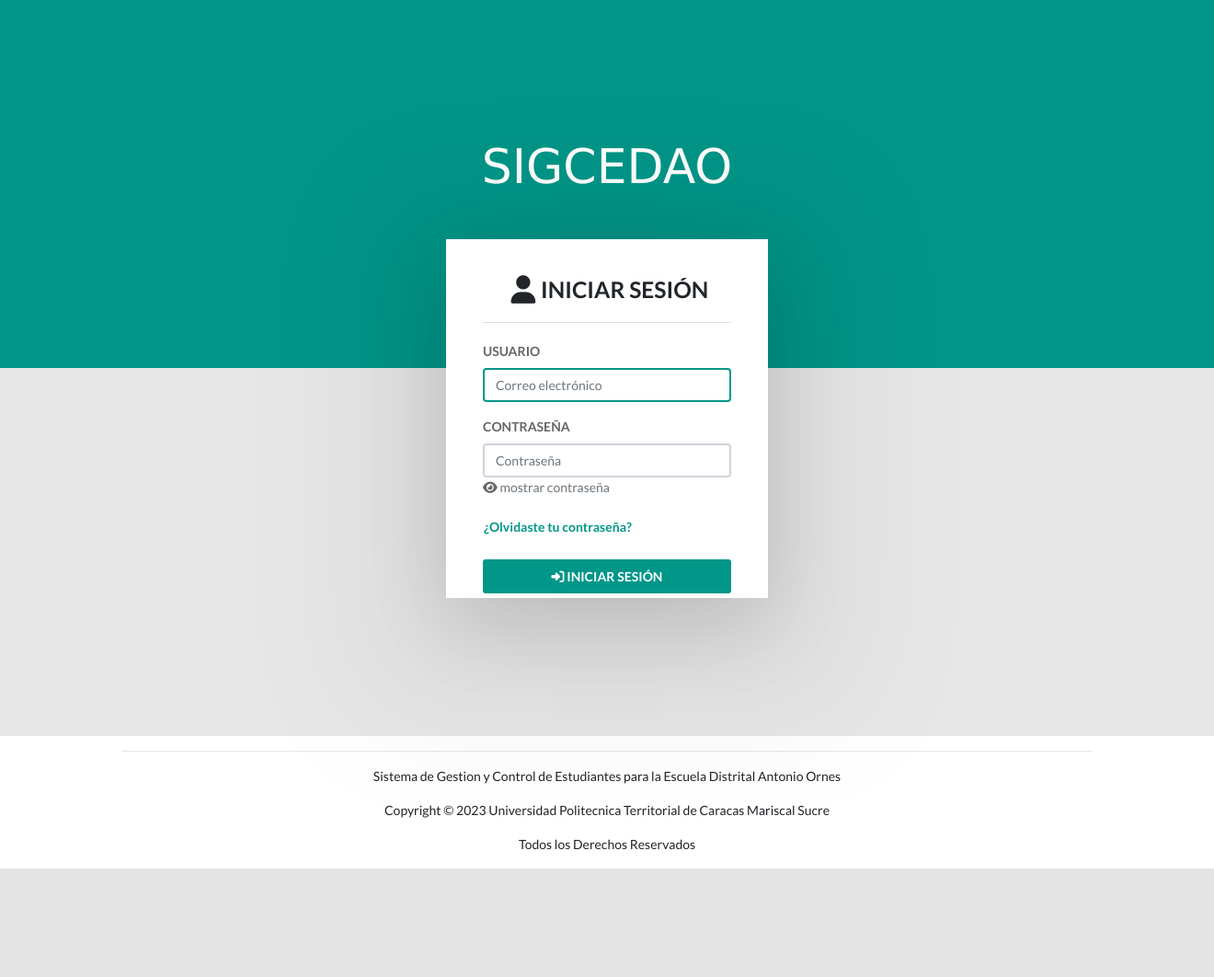
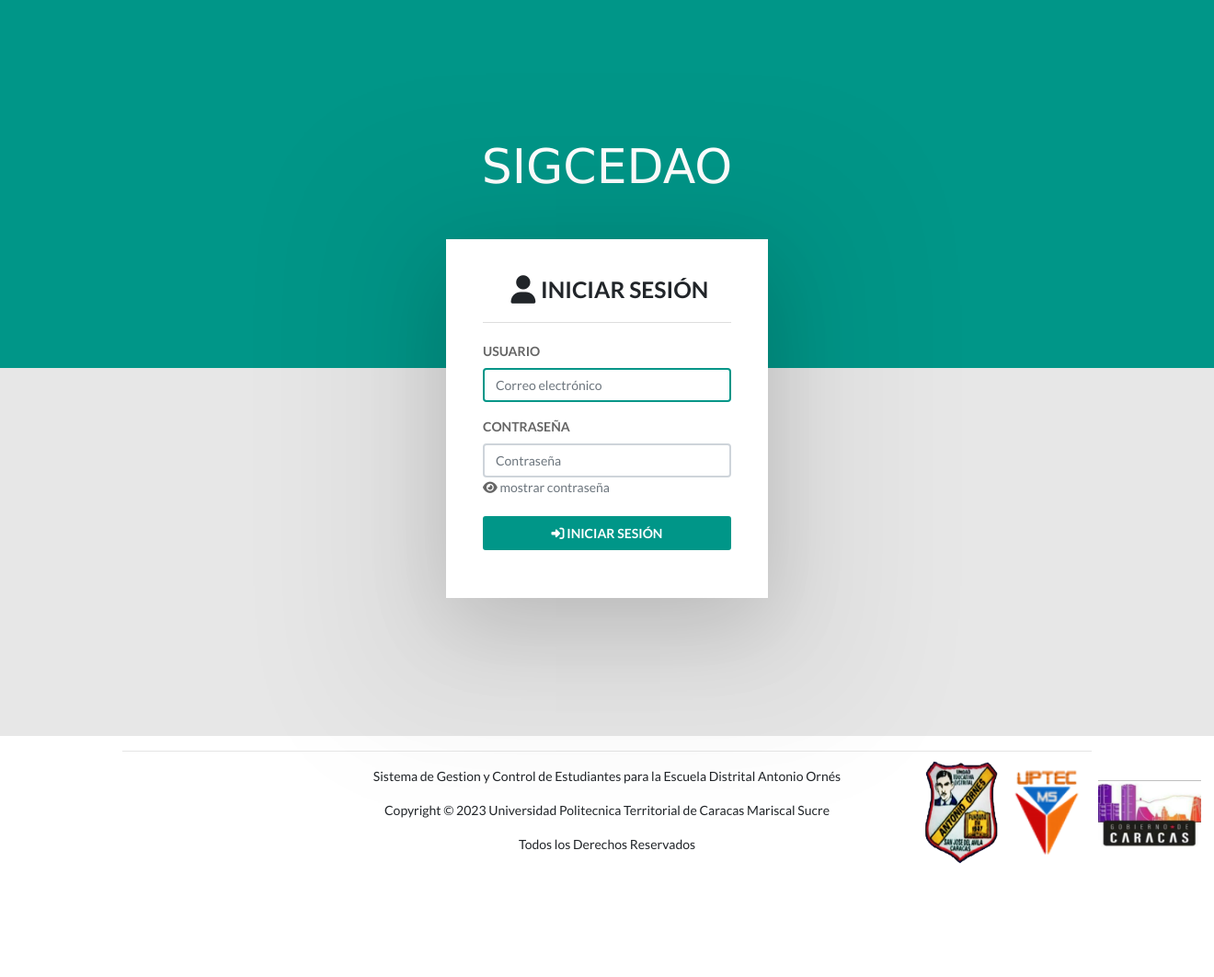
Before and after one commit to davidrbh/SIGCEDAO, a PHP site: page /sigcabaima/index.php?url=login in a window 1320 px wide. Shown: the whole page at 92% size. Before the commit the page ends 944 px from the top, so only its background shows below. Run offline with PHP 8.4, Linux system fonts and the light colour scheme; some libraries are stand-ins or nearby versions.

Commit message:
se actualizo el icono de la pestana, se agregaron los logos institucionales, se modifico el pie de pagina

```diff
--- a/Views/Login/login.php
+++ b/Views/Login/login.php
@@ -6,7 +6,7 @@
     <meta name="viewport" content="width=device-width, initial-scale=1">
     <meta name="author" content="David Barrera">
     <meta name="theme-color" content="#2196F3">
-    <link rel="shortcut icon" href="<?= media(); ?>/images/favicon_vzl.ico">
+    <link rel="shortcut icon" href="<?= media(); ?>/images/icon-logo.ico">
 
    <!-- Main CSS-->
     <link rel="stylesheet" type="text/css" href="<?= media(); ?>/css/main.css">
@@ -42,37 +42,23 @@
             <label id="show-hide-password" action="hide" class="control-label fa-solid fa-eye"></label>
            <span id="mostrar"> mostrar contraseña </span>
           </div>
-          <div class="form-group">
-            <div class="utility">
 
-              <p class="semibold-text mb-2"><a href="#" data-toggle="flip">¿Olvidaste tu contraseña?</a></p>
-            </div>
-          </div>
           <div class="form-group btn-container">
             <button type="submit" class="btn btn-primary btn-block"><i class="fa-solid fa-right-to-bracket"></i> INICIAR SESIÓN</button>
           </div>
         </form>
-        <form id="formResetPass" name="formResetPass" autocomplete="off" class="forget-form" action="">
-          <h3 class="login-head"><i class="fa fa-lg fa-fw fa-lock"></i>¿Olvidaste tu contraseña?</h3>
-          <div class="form-group">
-            <label class="control-label">EMAIL</label>
-            <input id="txtEmailReset" name="txtEmailReset" autocomplete="off" class="form-control" type="email" placeholder="Correo electrónico">
-          </div>
-          <div class="form-group btn-container">
-            <button type="submit" class="btn btn-primary btn-block"><i class="fa fa-unlock fa-lg fa-fw"></i>RECUPERAR</button>
-          </div>
-          <div class="form-group mt-3">
-            <p class="semibold-text mb-0"><a href="#" data-toggle="flip"><i class="fa fa-angle-left fa-fw"></i> Iniciar sesión</a></p>
-          </div>
-        </form>
+
       </div>
     </section>
 
     <div class="container panal-footer">
     <hr width="95%">
-    <p class="text-center">Sistema de Gestion y Control de Estudiantes para la Escuela Distrital Antonio Ornes</p>
+    <p class="text-center">Sistema de Gestion y Control de Estudiantes para la Escuela Distrital Antonio Ornés</p>
     <p class="text-center">Copyright © 2023 Universidad Politecnica Territorial de Caracas Mariscal Sucre</p>
     <p class="text-center">Todos los Derechos Reservados</p>
+    <img class="logos-logo" src="<?= media(); ?>/images/logo-colegio.png" alt width="80px">
+    <img class="logos-logo" src="<?= media(); ?>/images/logo-uni.png" alt width="100px">
+    <img class="logos-logo" src="<?= media(); ?>/images/logo-alcaldia.png" alt width="120px">
 </div>
 
     <script >
```
